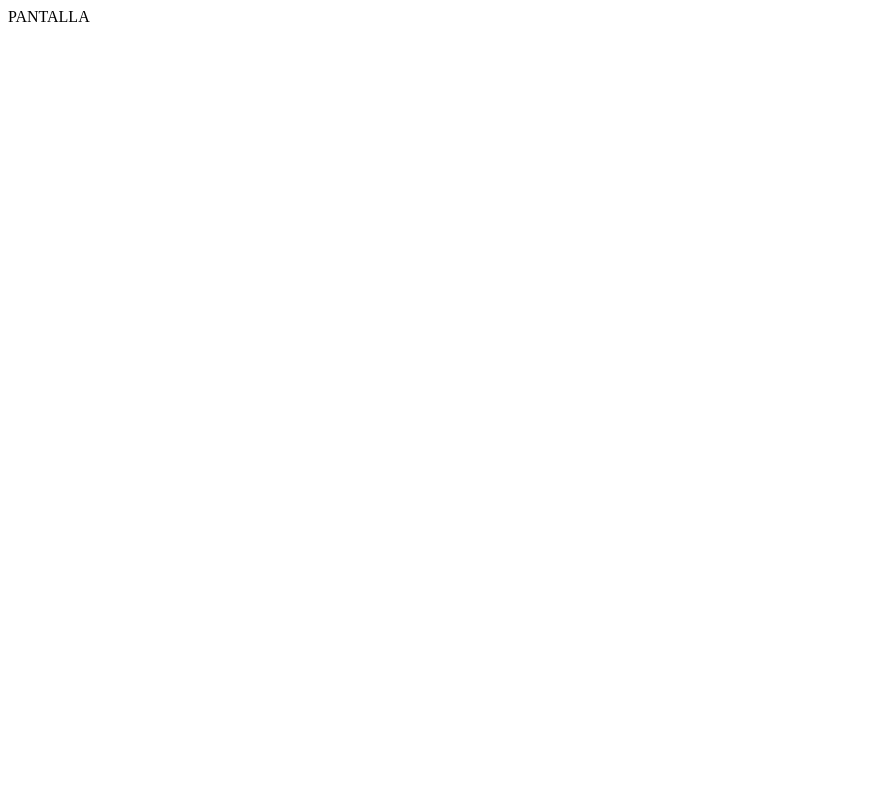
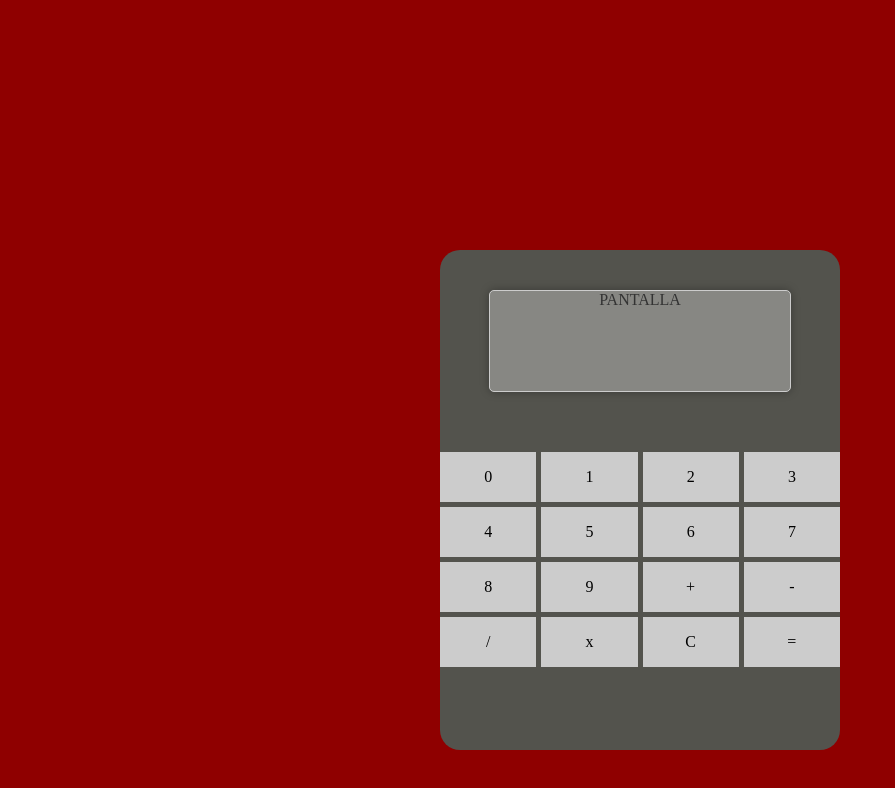
Before and after one commit to SelenaCua8/Calculadora, a plain HTML site: page index.html in a window 1280 px wide. Shown: the whole page, without its empty margins (0-895 px from the left). Drawn offline with Linux system fonts and the light colour scheme.

Commit message:
terminando diseño pero no resposive

```diff
--- a/index.css
+++ b/index.css
@@ -1,5 +1,5 @@
 body{
-  background-color: red;
+  background-color: rgb(143, 0, 0);
   margin: 0;
   padding: 0;
 }
@@ -7,9 +7,10 @@ body{
 .container{
   width: 400px;
   height: 500px;
-  background-color: yellow;
+  background-color: rgb(83, 83, 77);
   margin: auto;
   margin-top: 250px;
+  border-radius: 20px;
 }
 
 .screen {
@@ -24,6 +25,27 @@ body{
   box-shadow: 0 0 10px rgba(0, 0, 0, 0.3); /* Sombra */
   border-radius: 5px; /* Bordes redondeados */
   color: #333;
+  text-align: center;
 }
 
-//LISTO PANTALLA POSICIONADA Y COLOR Y TAMAÑO.
+/*LISTO PANTALLA POSICIONADA Y COLOR Y TAMAÑO.*/
+.box {
+  display: grid;
+  grid-template-columns: repeat(4, 1fr); /* Crea 4 columnas iguales */
+  gap: 5px; /* Espacio entre los botones */
+  margin-top: 100px;
+}
+
+.box div {
+
+  width: 100%;
+  height: 50px;
+  background-color: #ccc;
+  text-align: center;
+  line-height: 50px;
+  cursor: pointer;
+}
+
+.box div:hover {
+  background-color: #999; /* Cambio de color al pasar el cursor */
+}
--- a/index.html
+++ b/index.html
@@ -3,17 +3,34 @@
 <head>
     <meta charset="UTF-8">
     <meta name="viewport" content="width=device-width, initial-scale=1.0">
-
-    <title>Layuot</title>
+    <link rel="stylesheet" href="./index.css">
+    <title>Calculadora</title>
 </head>
 <body>
 
 
 <section class="container">
     <div class="screen">PANTALLA</div>
+    <section class="box">
+        <div>0</div>
+        <div>1</div>
+        <div>2</div>
+        <div>3</div>
+        <div>4</div>
+        <div>5</div>
+        <div>6</div>
+        <div>7</div>
+        <div>8</div>
+        <div>9</div>
+        <div>+</div>
+        <div>-</div>
+        <div>/</div>
+        <div>x</div>
+        <div>C</div>
+        <div> = </div>
+    </section>
 
 </section>
 
-
 </body>
 </html>
```
